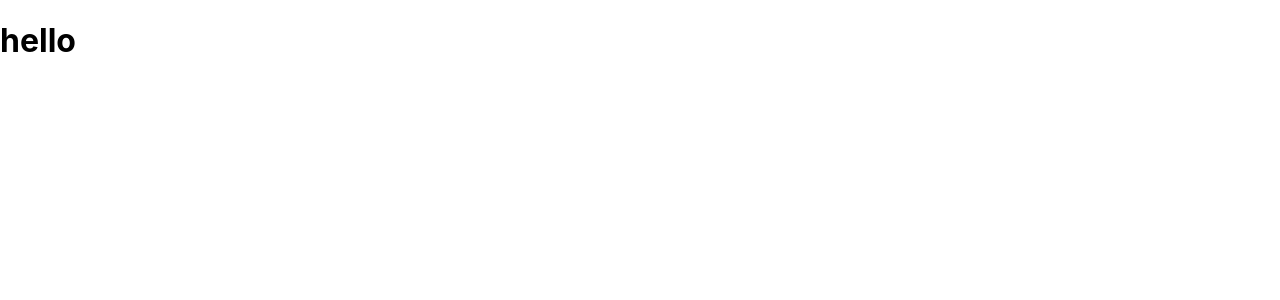
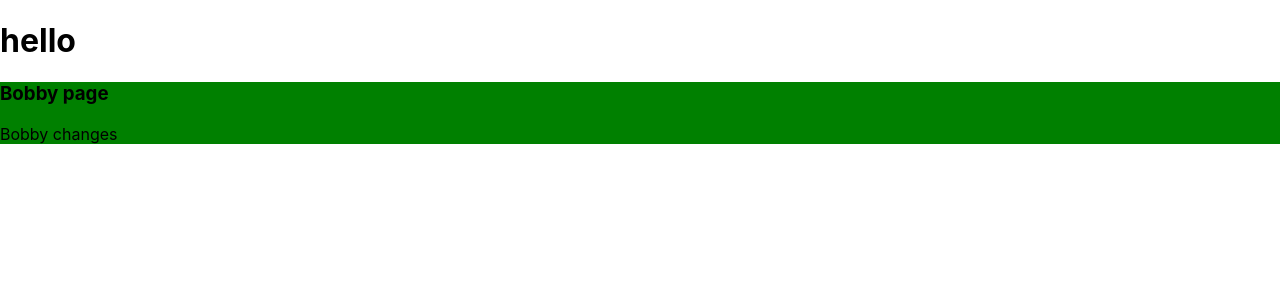
Before and after one commit to bobbytrainee/bobbytrainee.github.io, a React (Create React App) app in the folder profile/: page / in a window 1280 px wide. Shown: the top 300 px of the page. Built offline with nearby package versions, Linux system fonts and the light colour scheme.

Commit message:
booby task done

```diff
--- a/profile/src/App.js
+++ b/profile/src/App.js
@@ -5,6 +5,10 @@ function App() {
   return (
    <div>
      <h1>hello</h1>
+       <div style={{ backgroundColor: "green"}}>
+           <h3>Bobby page</h3>
+           <span>Bobby changes</span>
+       </div>
    </div>
   );
 }
```
